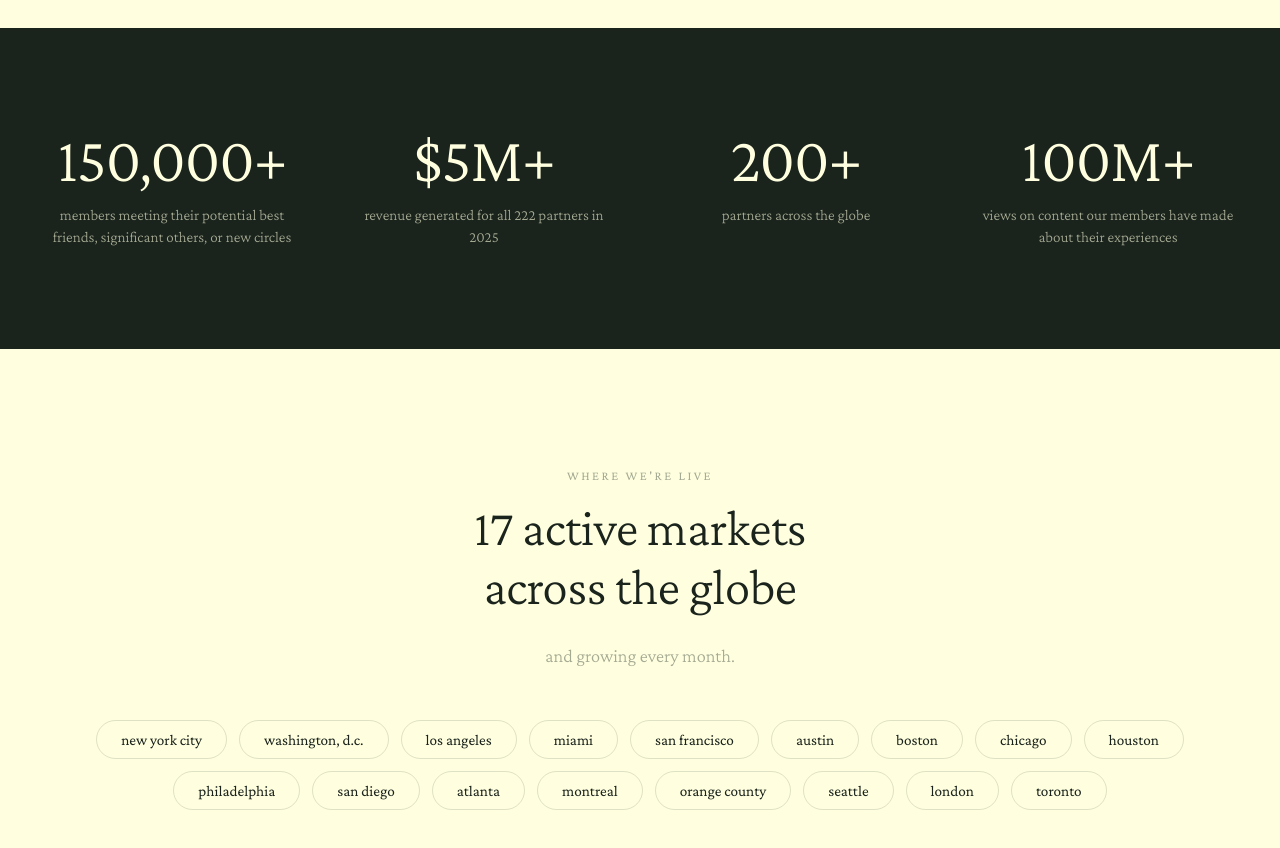
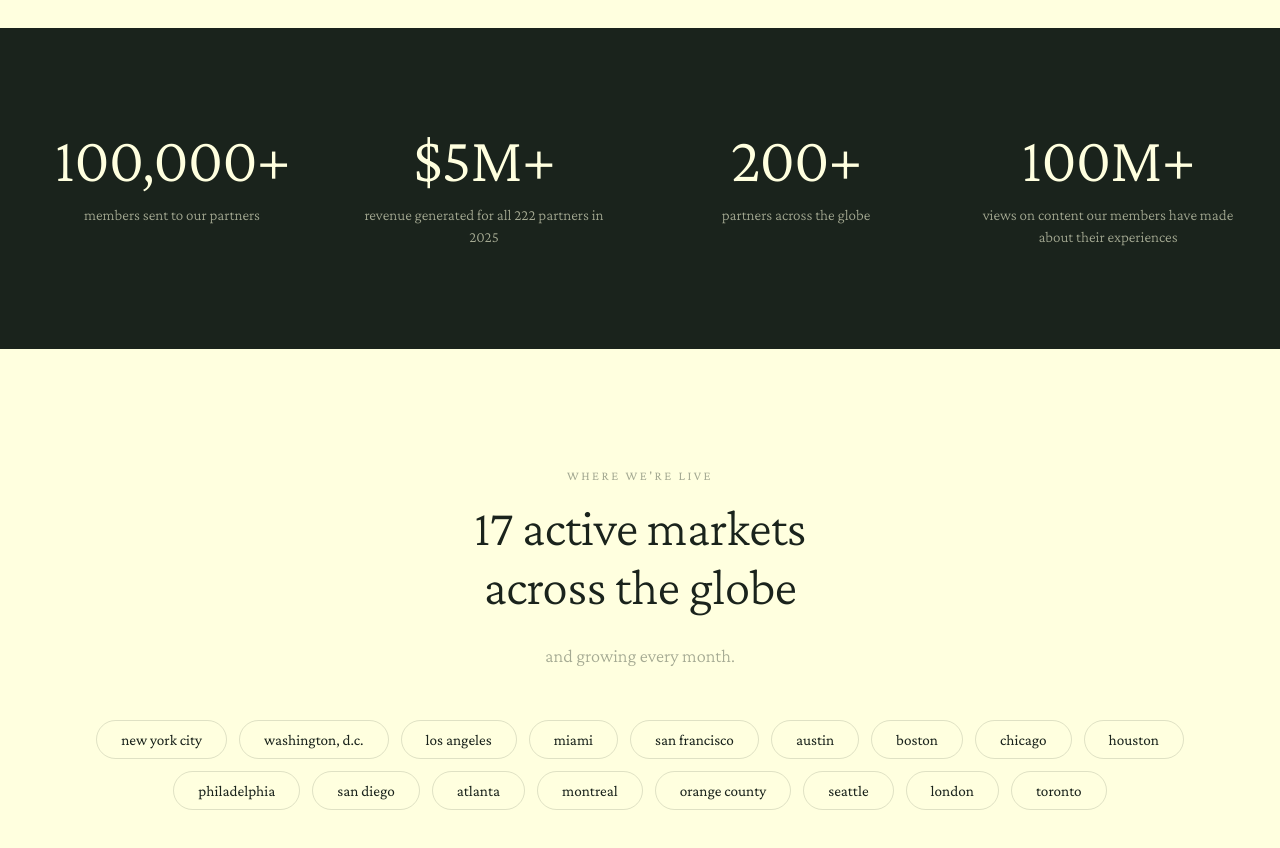
Before and after one commit to danialhashemi222/222-partners, a website: page public/index.html in a window 1280 px wide. Shown: the part 1240-2088 px from the top of the page. Drawn offline with nearby package versions, Linux system fonts and the light colour scheme.

Commit message:
update member stat to 100k+ sent to partners

```diff
--- a/public/index.html
+++ b/public/index.html
@@ -1298,8 +1298,8 @@
     <div class="container">
       <div class="stats-grid fade-in">
         <div class="stat-item">
-          <div class="stat-number">150,000+</div>
-          <div class="stat-desc">members meeting their potential best friends, significant others, or new circles</div>
+          <div class="stat-number">100,000+</div>
+          <div class="stat-desc">members sent to our partners</div>
         </div>
         <div class="stat-item">
           <div class="stat-number">$5M+</div>
```
